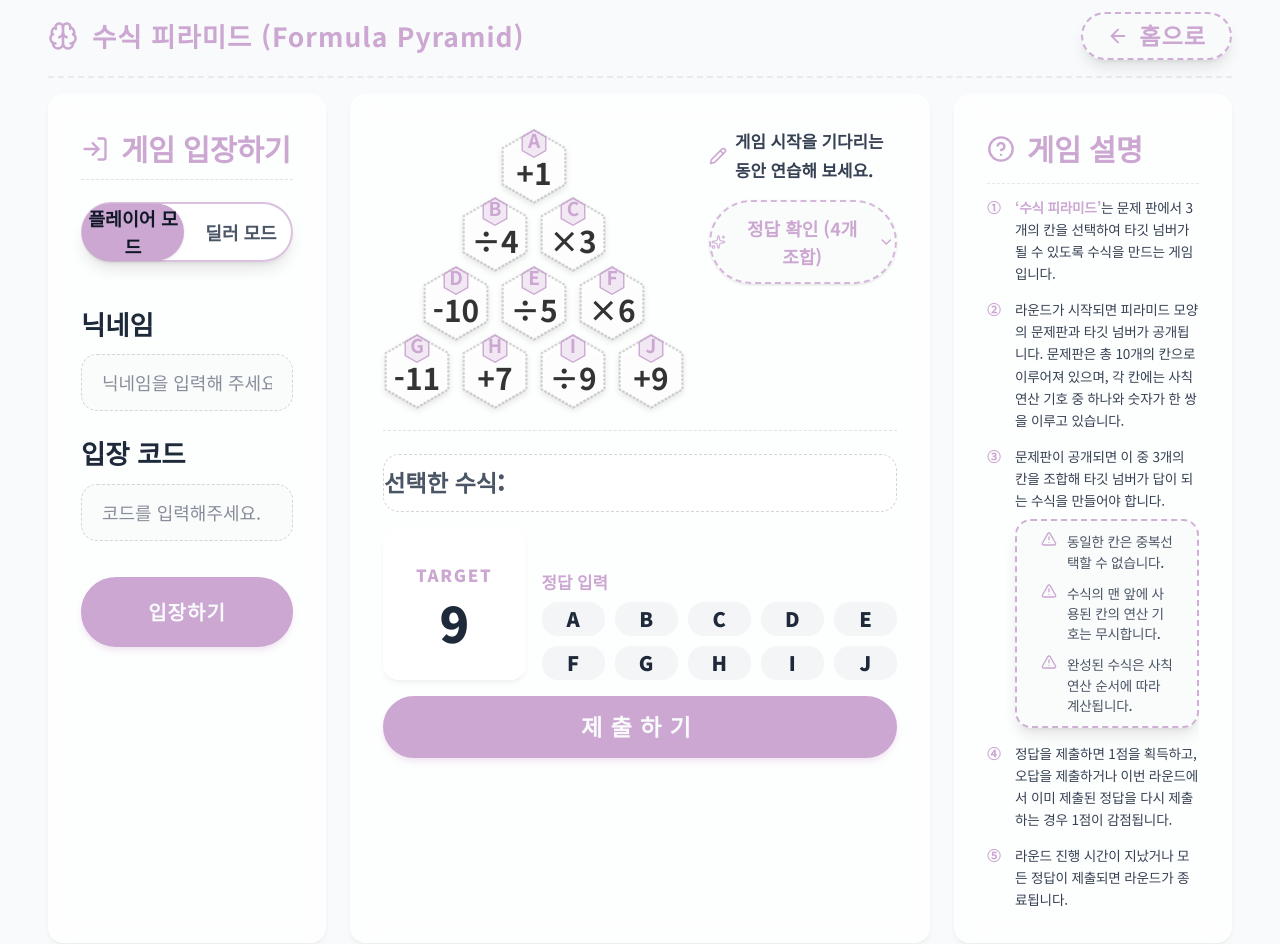
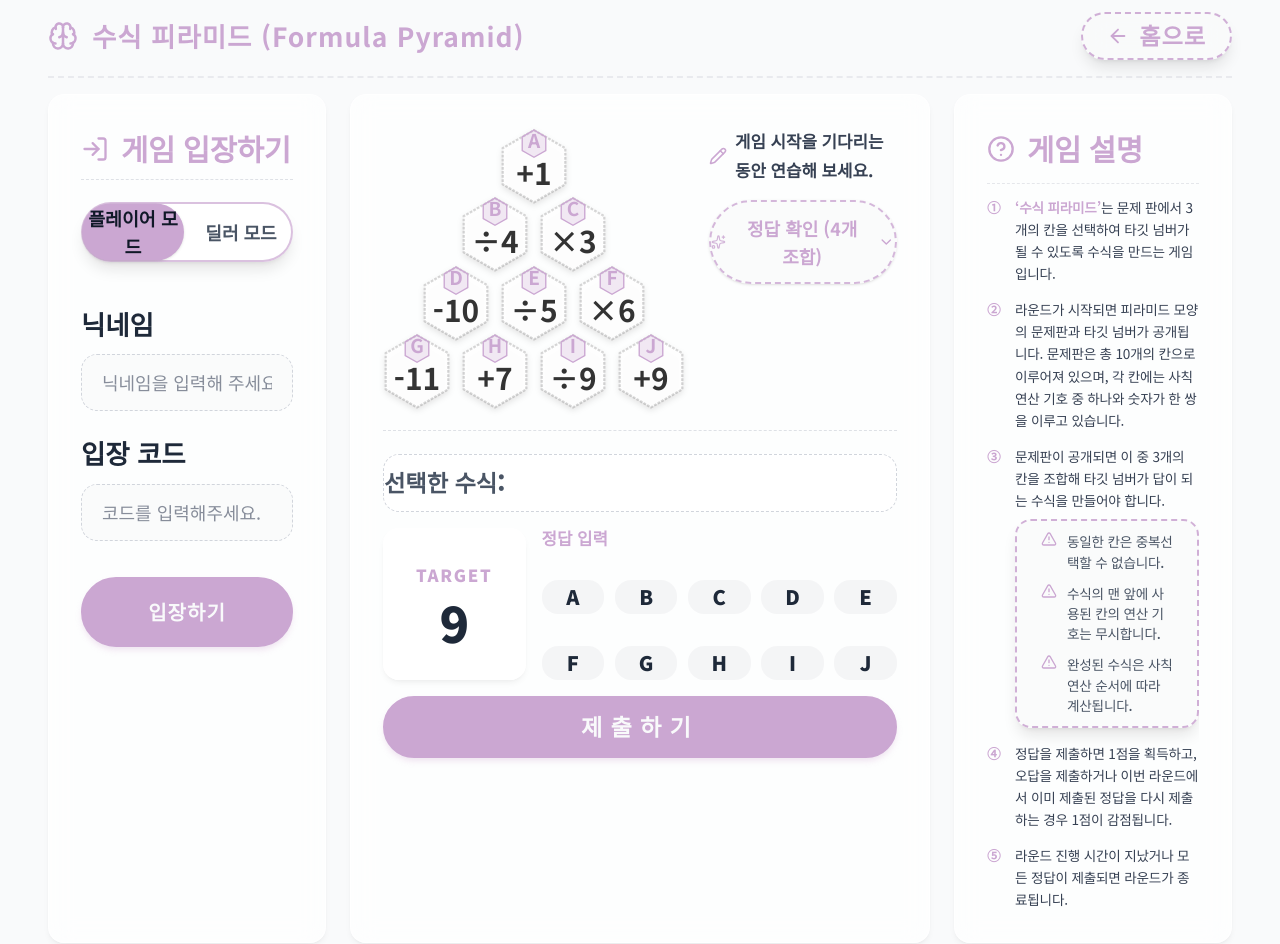
Before and after one commit to rlawlsdnjs78-infinity/infinitymath, a Next.js app: page /formula-pyramid in a window 1280 px wide. Shown: the top 944 px of the page. Built offline with nearby package versions, Linux system fonts and the light colour scheme; a web font is replaced by a local one.

Commit message:
style: align answer input top with target box, set 0.65rem gap, and match target box height

```diff
--- a/src/app/formula-pyramid/page.tsx
+++ b/src/app/formula-pyramid/page.tsx
@@ -1637,7 +1637,7 @@ export default function FormulaPyramidPage() {
                     )}
                   </div>
 
-                  <div className="flex flex-col sm:flex-row items-end gap-4">
+                  <div className="flex flex-col sm:flex-row items-stretch gap-4">
                     <div
                       className="chalk-box-straight bg-white flex flex-col items-center justify-center min-w-[130px] border-2 border-[#CBA7D2] shadow-md rounded-2xl p-3.5"
                     >
@@ -1654,7 +1654,7 @@ export default function FormulaPyramidPage() {
                         {inGameRoom && !isGameStarted ? "?" : currentTargetNumber}
                       </span>
                     </div>
-                    <div className="flex-1 flex flex-col justify-end gap-2.5">
+                    <div className="flex-1 flex flex-col justify-between" style={{ gap: "0.65rem" }}>
                       {/* 정답 입력 문구 */}
                       <div
                         className="text-[#CBA7D2] font-extrabold flex items-center gap-1.5"
@@ -1664,7 +1664,7 @@ export default function FormulaPyramidPage() {
                       </div>
 
                       {/* A~E 입력칸 */}
-                      <div className="grid grid-cols-5 gap-2.5">
+                      <div className="grid grid-cols-5" style={{ gap: "0.65rem" }}>
                         {Object.values(currentAllNodes).slice(0, 5).map((node) => {
                           const isSel = selectedNodes.includes(node.id);
                           return (
@@ -1684,7 +1684,7 @@ export default function FormulaPyramidPage() {
                       </div>
 
                       {/* F~J 입력칸 */}
-                      <div className="grid grid-cols-5 gap-2.5">
+                      <div className="grid grid-cols-5" style={{ gap: "0.65rem" }}>
                         {Object.values(currentAllNodes).slice(5, 10).map((node) => {
                           const isSel = selectedNodes.includes(node.id);
                           return (
```
